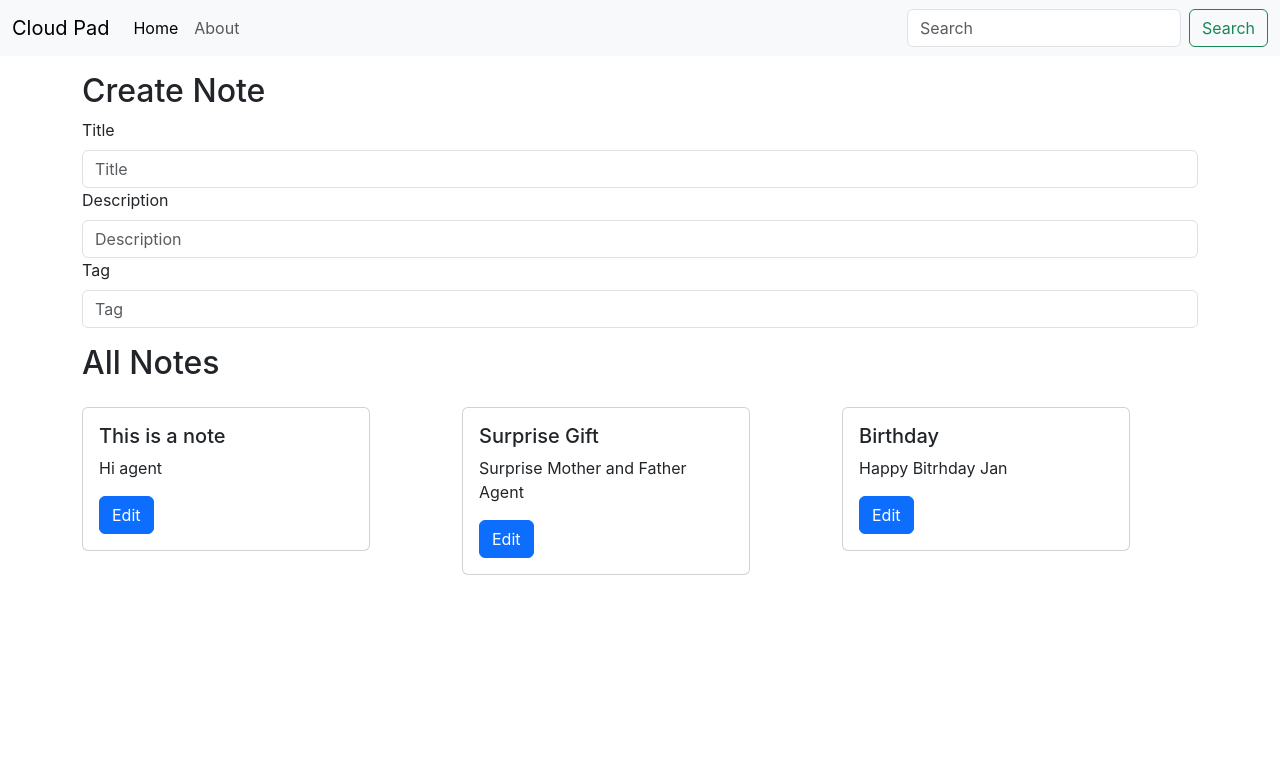
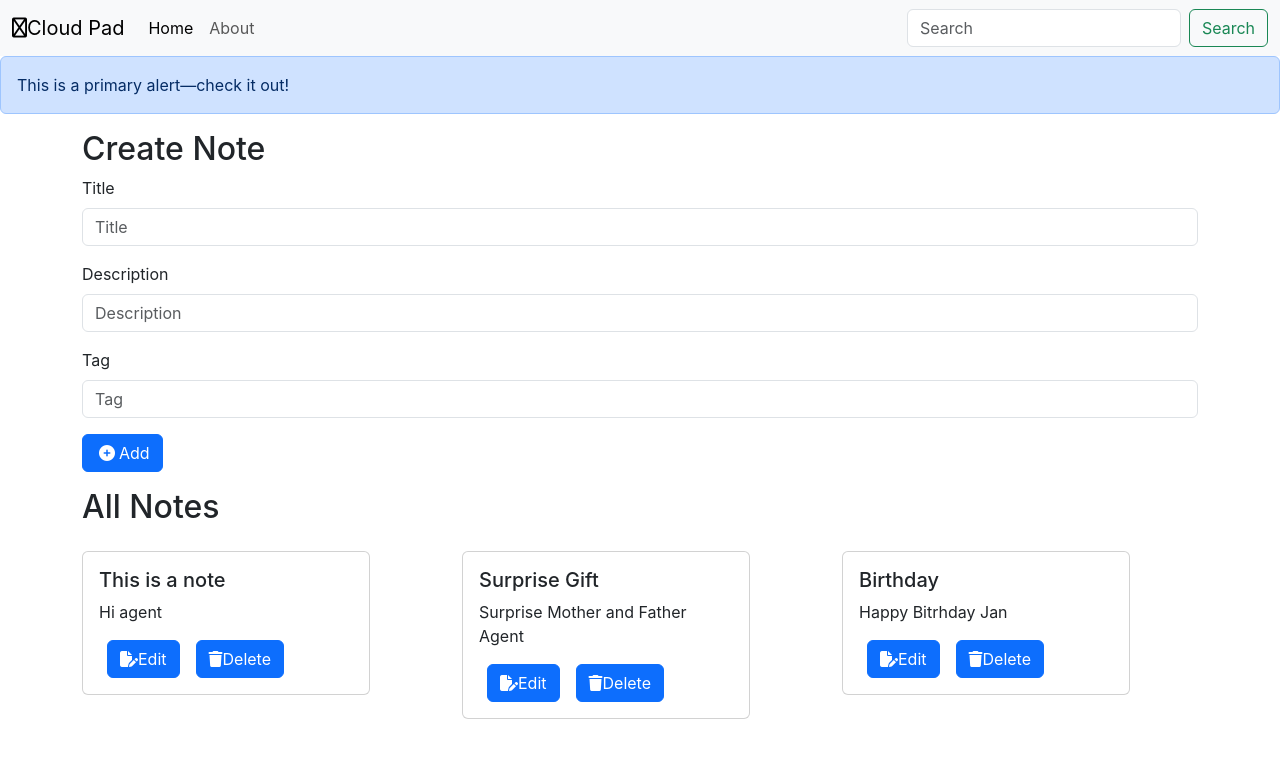
Before and after one commit to aqibdev01/Cloud_Pad_Frontend, a React (Create React App) app: page / in a window 1280 px wide. Shown: the top 758 px of the page. Built offline with nearby package versions, Linux system fonts and the light colour scheme.

Commit message:
Frontend working fine without API calls

```diff
--- a/public/index.html
+++ b/public/index.html
@@ -36,6 +36,7 @@
       src="https://cdn.jsdelivr.net/npm/bootstrap@5.3.7/dist/js/bootstrap.bundle.min.js"
       integrity="sha384-ndDqU0Gzau9qJ1lfW4pNLlhNTkCfHzAVBReH9diLvGRem5+R9g2FzA8ZGN954O5Q"
       crossorigin="anonymous"></script>
+      <script src="https://kit.fontawesome.com/d576bd5baf.js" crossorigin="anonymous"></script>
     <noscript>You need to enable JavaScript to run this app.</noscript>
     <div id="root"></div>
     <!--
--- a/src/App.js
+++ b/src/App.js
@@ -5,6 +5,7 @@
 import Home from "./components/Home";
 import About from "./components/About";
 import NoteState from "./context/notes/NoteState";
+import Alert from "./components/Alert";
 
 function App() {
   return (
@@ -12,12 +13,13 @@
       <NoteState>
         <BrowserRouter>
           <Navbar />
-            <div class="container">
-          <Routes>
+          <Alert />
+          <div className="container">
+            <Routes>
               <Route exact path="/" element={<Home />} />
               <Route exact path="/about" element={<About />} />
-          </Routes>
-            </div>
+            </Routes>
+          </div>
         </BrowserRouter>
       </NoteState>
     </>
--- /dev/null
+++ b/src/components/Addnote.js
@@ -0,0 +1,64 @@
+import React, { useContext, useState } from "react";
+import noteContext from "../context/notes/noteContext";
+
+function Addnote() {
+  const context = useContext(noteContext);
+  const { addNote } = context;
+  const [note, setNote] = useState({ title: "", description: "", tag: "" });
+  const handleSubmit = () => {
+    addNote(note.title, note.description, note.tag);
+  };
+  const handleOnChange = (event) => {
+    setNote({ ...note, [event.target.name]: event.target.value });
+  };
+  return (
+    <div className="my-3">
+      <h2>Create Note</h2>
+      <div className="mb-3">
+        <label htmlFor="title" className="form-label">
+          Title
+        </label>
+        <input
+          type="text"
+          className="form-control"
+          id="title"
+          name="title"
+          placeholder="Title"
+          onChange={handleOnChange}
+        />
+      </div>
+      <div className="mb-3">
+        <label htmlFor="description" className="form-label">
+          Description
+        </label>
+        <input
+          type="text"
+          className="form-control"
+          id="description"
+          name="description"
+          placeholder="Description"
+          onChange={handleOnChange}
+        />
+      </div>
+      <div className="mb-3">
+        <label htmlFor="tag" className="form-label">
+          Tag
+        </label>
+        <input
+          type="text"
+          className="form-control"
+          id="tag"
+          name="tag"
+          placeholder="Tag"
+          onChange={handleOnChange}
+        />
+      </div>
+      <button type="button" className="btn btn-primary" onClick={handleSubmit}>
+        <i className="fa-solid fa-circle-plus mx-1"></i>
+        Add
+      </button>
+    </div>
+  );
+}
+
+export default Addnote;
--- /dev/null
+++ b/src/components/Alert.js
@@ -0,0 +1,11 @@
+import React from "react";
+
+function Alert() {
+  return (
+    <div className="alert alert-primary" role="alert">
+      This is a primary alert—check it out!
+    </div>
+  );
+}
+
+export default Alert;
--- a/src/components/Home.js
+++ b/src/components/Home.js
@@ -1,29 +1,12 @@
 import React from "react";
 import Notes from "./Notes";
+import Addnote from "./Addnote";
 
 const Home = () => {
   return (
     <>
-      <div class="my-3">
-        <h2>Create Note</h2>
-        <label for="title" class="form-label">
-          Title
-        </label>
-        <input class="form-control" id="title" placeholder="Title" />
-        <label for="description" class="form-label">
-          Description
-        </label>
-        <input
-          class="form-control"
-          id="description"
-          placeholder="Description"
-        />
-        <label for="tag" class="form-label">
-          Tag
-        </label>
-        <input class="form-control" id="tag" placeholder="Tag" />
-      </div>
-      <Notes/>
+      <Addnote/>
+      <Notes />
     </>
   );
 };
--- a/src/components/Navbar.js
+++ b/src/components/Navbar.js
@@ -7,6 +7,7 @@
     <nav className="navbar navbar-expand-lg bg-body-tertiary">
       <div className="container-fluid">
         <Link className="navbar-brand" to="/doc">
+        <i className="fa-regular fa-cloud"></i>
           Cloud Pad
         </Link>
         <button
--- a/src/components/Noteitem.js
+++ b/src/components/Noteitem.js
@@ -1,16 +1,27 @@
-import React from "react";
+import { useContext } from "react";
 import { Link } from "react-router-dom";
+import noteContext from "../context/notes/noteContext";
 
 function Noteitem(props) {
+  const context = useContext(noteContext);
+  const { deleteNote } = context;
   const { note } = props;
+  const handleDelete = () => {
+    deleteNote(note._id)
+  };
   return (
     <div className="col md-3 my-3">
       <div className="card" style={{ width: "18rem" }}>
         <div className="card-body">
           <h5 className="card-title">{note.title}</h5>
           <p className="card-text">{note.description}</p>
-          <Link to="/" className="btn btn-primary">
+          <Link to="/" className="btn btn-primary mx-2">
+            <i className="fa-solid fa-file-pen"></i>
             Edit
+          </Link>
+          <Link to="/" className="btn btn-primary mx-2" onClick={handleDelete}>
+            <i className="fa-solid fa-trash"></i>
+            Delete
           </Link>
         </div>
       </div>
--- a/src/components/Notes.js
+++ b/src/components/Notes.js
@@ -8,8 +8,8 @@
   return (
     <div className="row my-3">
       <h2>All Notes</h2>
-      {notes.map((notes) => {
-        return <Noteitem note={notes} />;
+      {notes.map((note) => {
+        return <Noteitem key= {note._id} note={note} />;
       })}
     </div>
   );
--- a/src/context/notes/NoteState.js
+++ b/src/context/notes/NoteState.js
@@ -32,8 +32,26 @@
     },
   ];
   const [notes, setNotes] = useState(notesTest);
+  const addNote = (title, description, tag) => {
+    const note = {
+      _id: "6898e916c39200568d891368",
+      user: "6894e3a32ec99982518b5d77",
+      title: title,
+      description: description,
+      tag: tag,
+      timestamp: "2025-08-10T18:46:46.294Z",
+      __v: 0,
+    }
+    setNotes(notes.concat(note))
+  };
+  const editNote = (id, title, description, tag) => {};
+  const deleteNote = (id) => {
+    console.log(id)
+  };
   return (
-    <NoteContext.Provider value={{ notes, setNotes }}>
+    <NoteContext.Provider
+      value={{ notes, addNote, editNote, deleteNote }}
+    >
       {props.children}
     </NoteContext.Provider>
   );
```
